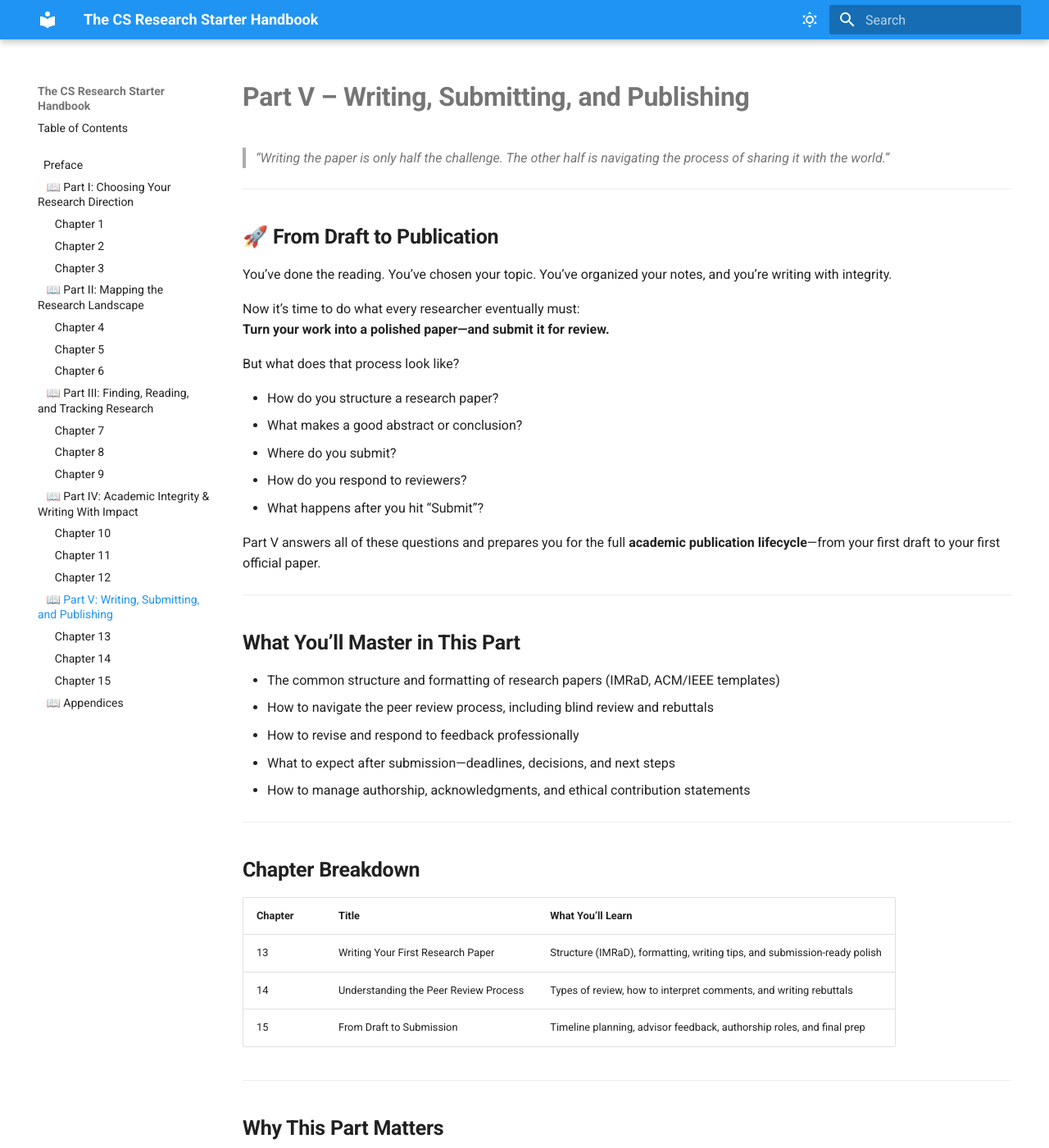
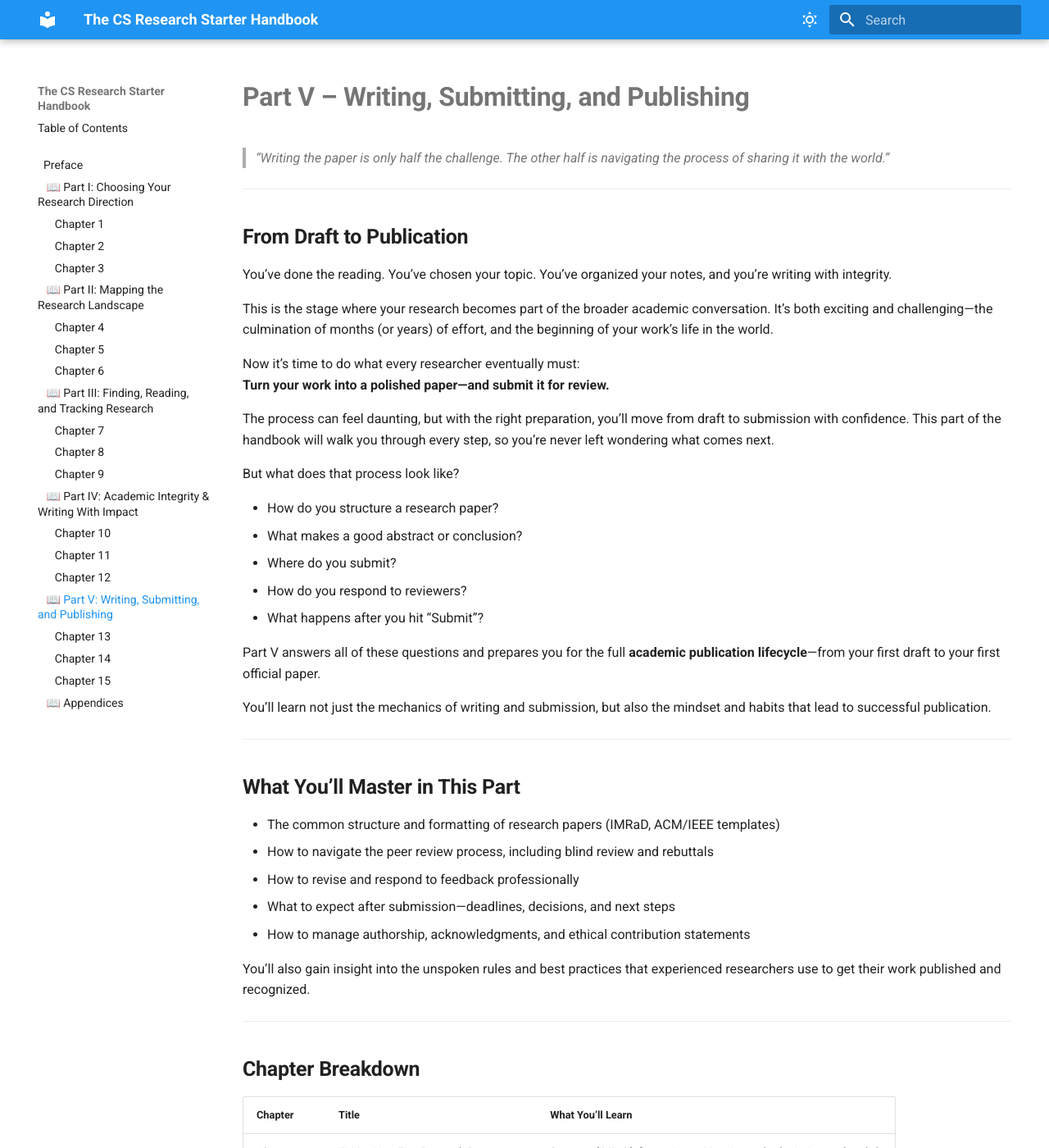
Before and after one commit to McKlay/research-starter-handbook, an MkDocs documentation site: the page built from docs/PartV_overview.md, in a window 1280 px wide and 1400 px high. Shown: the whole window at 82% size. Built offline with MkDocs 1.6.1 and Material for MkDocs 9.7.7, drawn with Linux system fonts in a browser that asks for light colours; some of the changed text lies outside the part shown.

Commit message:
added practical advice

```diff
--- a/docs/PartV_overview.md
+++ b/docs/PartV_overview.md
@@ -9,12 +9,16 @@ hide:
 
 ---
 
-## **🚀 From Draft to Publication**
+## **From Draft to Publication**
 
 You’ve done the reading. You’ve chosen your topic. You’ve organized your notes, and you’re writing with integrity.
 
+This is the stage where your research becomes part of the broader academic conversation. It’s both exciting and challenging—the culmination of months (or years) of effort, and the beginning of your work’s life in the world.
+
 Now it’s time to do what every researcher eventually must:
 **Turn your work into a polished paper—and submit it for review.**
+
+The process can feel daunting, but with the right preparation, you’ll move from draft to submission with confidence. This part of the handbook will walk you through every step, so you’re never left wondering what comes next.
 
 But what does that process look like?
 
@@ -26,6 +30,8 @@ But what does that process look like?
 
 Part V answers all of these questions and prepares you for the full **academic publication lifecycle**—from your first draft to your first official paper.
 
+You’ll learn not just the mechanics of writing and submission, but also the mindset and habits that lead to successful publication.
+
 ---
 
 ## **What You’ll Master in This Part**
@@ -35,6 +41,8 @@ Part V answers all of these questions and prepares you for the full **academic p
 - How to revise and respond to feedback professionally
 - What to expect after submission—deadlines, decisions, and next steps
 - How to manage authorship, acknowledgments, and ethical contribution statements
+
+You’ll also gain insight into the unspoken rules and best practices that experienced researchers use to get their work published and recognized.
 
 ---
 
@@ -52,6 +60,8 @@ Part V answers all of these questions and prepares you for the full **academic p
 
 Many promising research projects never get published—not because the ideas were bad, but because the process was overwhelming or misunderstood.
 
+Publication is the bridge between your work and the world. Understanding the process ensures your ideas have the impact they deserve.
+
 This part will help you:
 
 - Structure your writing to meet academic expectations
@@ -59,7 +69,11 @@ This part will help you:
 - Understand how reviewers think—and how to win their confidence
 - Turn feedback into a stronger, sharper paper
 
+By mastering these steps, you’ll be able to share your research with clarity, professionalism, and pride.
+
 ---
 
 > **Bottom line**: You don’t just want to finish your research—you want to share it.
 > This part shows you how to do that with professionalism, clarity, and confidence.
+
+Take your time with this part. Every submission is a learning experience, and each one brings you closer to becoming a skilled, published researcher.
```
